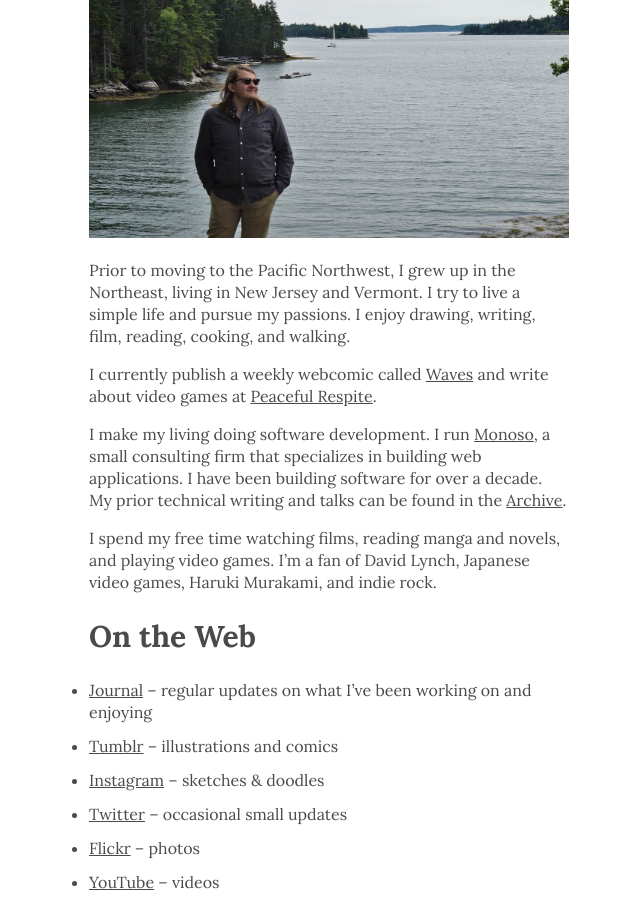
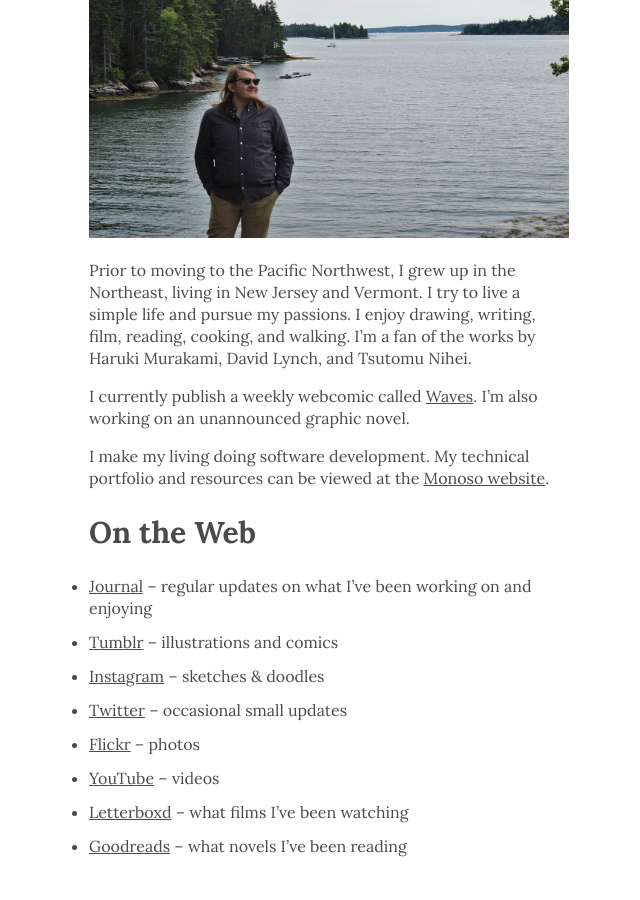
Before and after one commit to brettchalupa/brettchalupa.github.io, a Jekyll site: the page built from about.md, in a window 1280 px wide and 900 px high, scrolled down 324 px. Shown: the whole window, without its empty margins (311-951 px from the left). Built offline with Jekyll 4.4.1, drawn with Linux system fonts in a browser that asks for light colours.

Commit message:
Update personal website w/r/t Monoso transition

```diff
--- a/about.md
+++ b/about.md
@@ -15,22 +15,17 @@
 
 Prior to moving to the Pacific Northwest, I grew up in the Northeast,
 living in New Jersey and Vermont. I try to live a simple life and
-pursue my passions. I enjoy drawing, writing, film, reading, cooking, and
-walking.
+pursue my passions. I enjoy drawing, writing, film, reading, cooking,
+and walking. I'm a fan of the works by Haruki Murakami, David Lynch, and
+Tsutomu Nihei.
 
 I currently publish a weekly webcomic called
-[Waves](http://waves.brettchalupa.com) and write about video games at
-[Peaceful Respite](http://www.peacefulrespite.com).
+[Waves](http://waves.brettchalupa.com). I'm also working on an
+unannounced graphic novel.
 
-I make my living doing software development. I run <a
-href='http://www.monoso.co'>Monoso</a>, a small consulting firm that
-specializes in building web applications. I have been building software
-for over a decade. My prior technical writing and talks can be found in
-the [Archive](/archive/).
+I make my living doing software development. My technical portfolio and
+resources can be viewed at the [Monoso website](http://www.monoso.co).
 
-I spend my free time watching films, reading manga and
-novels, and playing video games. I'm a fan of David Lynch, Japanese
-video games, Haruki Murakami, and indie rock.
 
 ## On the Web
 
--- a/index.html
+++ b/index.html
@@ -38,15 +38,13 @@
     <p class='small'><a href='/works'>All Works</a></p>
   </div>
 
-  <div class='section journal-entries center'>
-    <p><a href='https://journal.brettchalupa.com'>Go to my Journal</a></p>
-  </div>
+  <hr>
 
   <div class='section'>
     <a href='http://www.monoso.co'>
       <img alt='Monoso Logo' src='/uploads/monoso-logo.png'>
     </a>
 
-    <p>To view my software development projects, resources, and services, check out <a href='http://monoso.co'>Monoso</a>.
+    <p>To view my software development portfolio, screencasts, and blog posts, check out <a href='http://monoso.co'>Monoso</a>.
   </div>
 </div>
```
